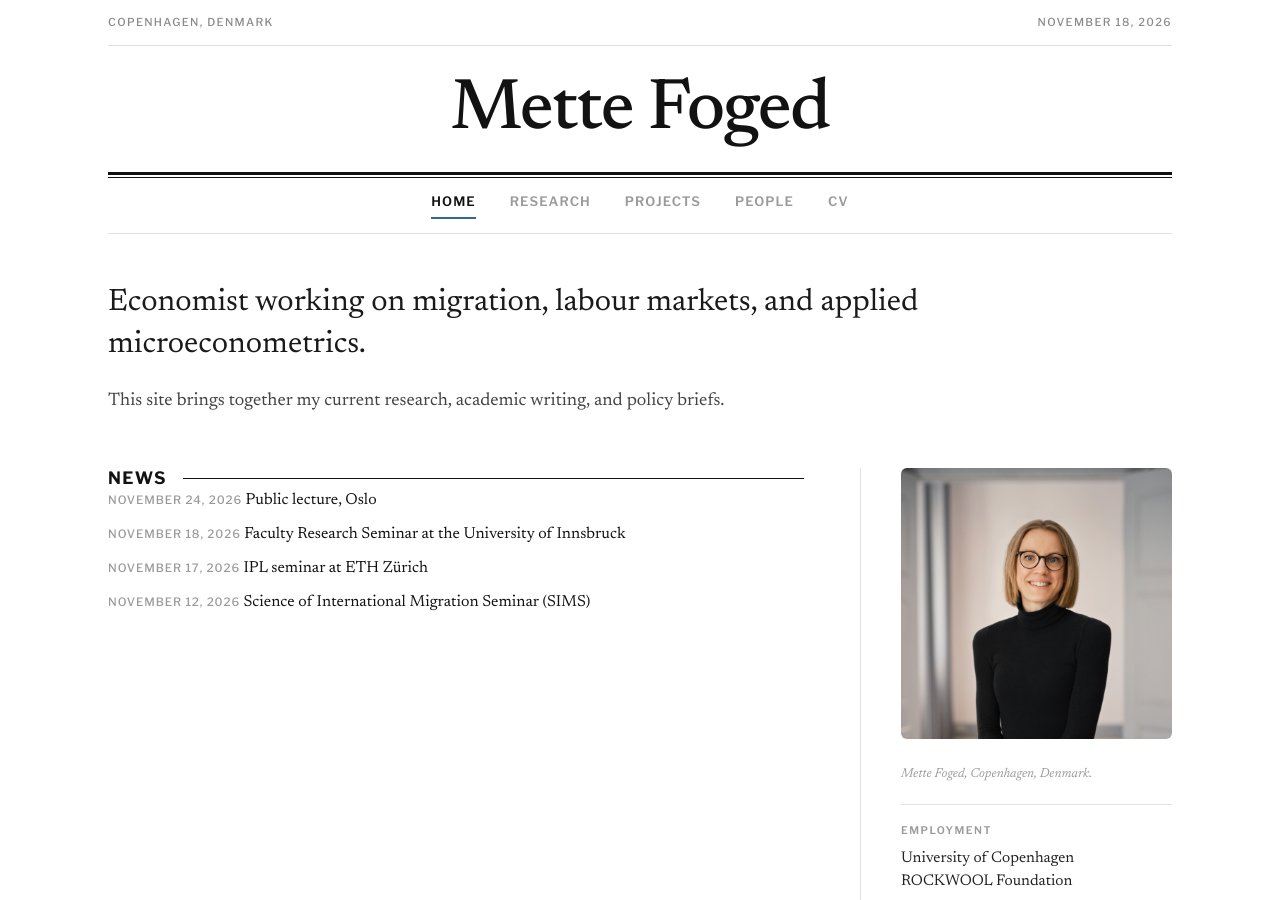
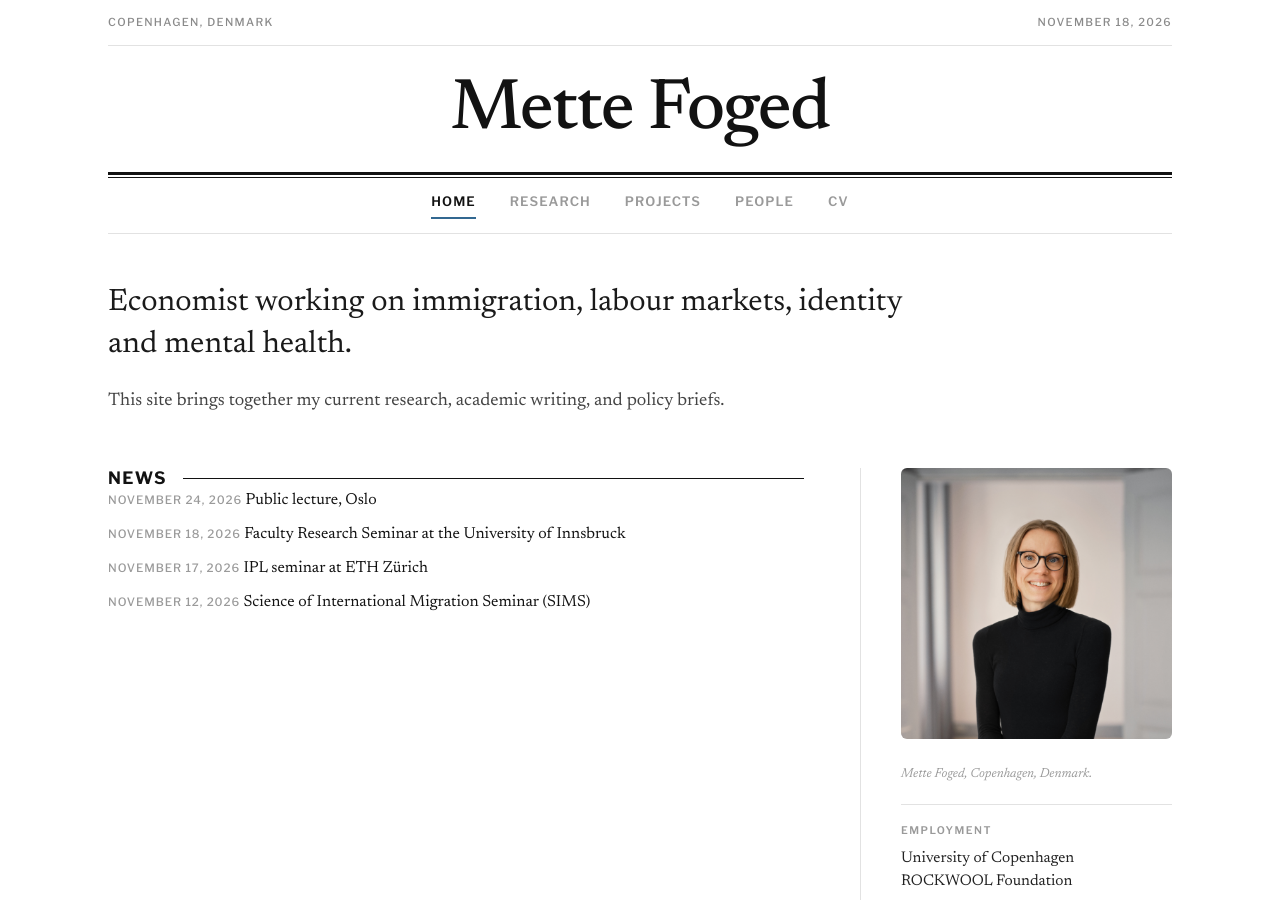
Before and after one commit to mettefoged/mettefoged.github.io, a Jekyll site: the page built from _pages/home.md, in a window 1280 px wide and 900 px high. Built offline with Jekyll 4.4.1, drawn with Linux system fonts in a browser that asks for light colours.

Commit message:
Update author bio in _config.yml

```diff
--- a/_config.yml
+++ b/_config.yml
@@ -11,7 +11,7 @@ author:
   avatar: "profile.jpg"
   name: "Mette Foged"
   # TODO: replace with your own short bio
-  bio: "Economist working on migration, labour markets, and applied microeconometrics."
+  bio: "Economist working on immigration, labour markets, identity and mental health."
   # TODO: update your affiliations
   employer:
     - "University of Copenhagen"
```
